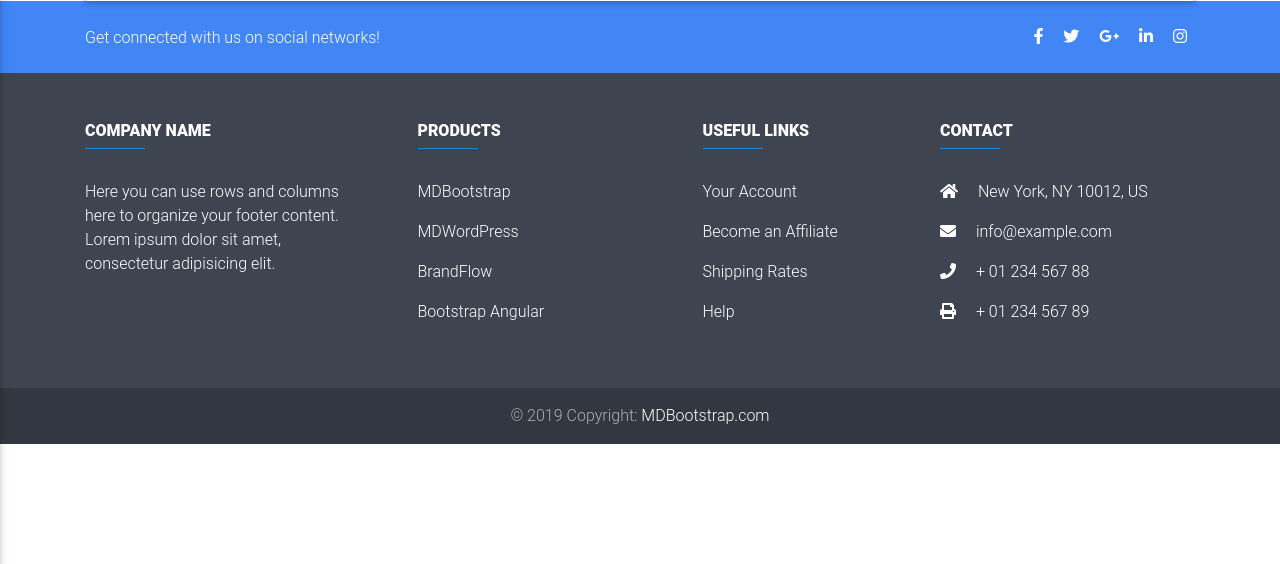
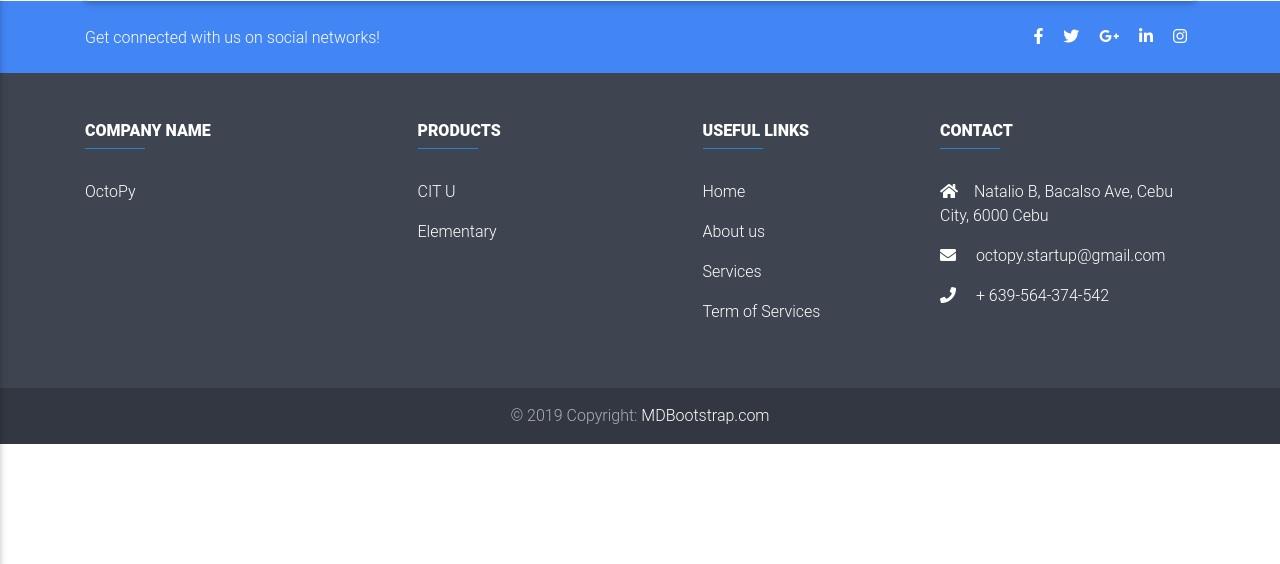
Before and after one commit to kaizerxcx/OctoPy-Web, a Django app: template OctoPy/user/templates/user/user.html in a window 1280 px wide. Shown: the part 200-764 px from the top of the page. Run offline with Django 3.2, Linux system fonts and the light colour scheme; the template is opened without the code that fills it, so the values that code supplies are empty; style sheets or scripts are compiled from the project's sources; some libraries are stand-ins or nearby versions.

Commit message:
Footer Update ang contact na part kay guba pa

```diff
--- a/OctoPy/user/templates/user/user.html
+++ b/OctoPy/user/templates/user/user.html
@@ -544,11 +544,7 @@
 
           <hr class="blue mb-4 mt-0 d-inline-block mx-auto" style="width: 60px;">
 
-          <p>Here you can use rows and columns here to organize your footer content. Lorem ipsum dolor sit amet,
-
-            consectetur
-
-            adipisicing elit.</p>
+          <p>OctoPy</p>
 
         </div>
         <!-- First column -->
@@ -566,27 +562,19 @@
 
           <p>
 
-            <a href="#!">MDBootstrap</a>
+            <a href="#!">CIT U</a>
 
           </p>
 
           <p>
 
-            <a href="#!">MDWordPress</a>
+            <a href="#!">Elementary</a>
 
           </p>
 
           <p>
 
-            <a href="#!">BrandFlow</a>
 
-          </p>
-
-          <p>
-
-            <a href="#!">Bootstrap Angular</a>
-
-          </p>
 
         </div>
         <!-- Second column -->
@@ -604,25 +592,25 @@
 
           <p>
 
-            <a href="#!">Your Account</a>
+            <a href="#!">Home</a>
 
           </p>
 
           <p>
 
-            <a href="#!">Become an Affiliate</a>
+            <a href="#!">About us</a>
 
           </p>
 
           <p>
 
-            <a href="#!">Shipping Rates</a>
+            <a href="#!">Services</a>
 
           </p>
 
           <p>
 
-            <a href="#!">Help</a>
+            <a href="#!">Term of Services</a>
 
           </p>
 
@@ -642,19 +630,15 @@
 
           <p>
 
-            <i class="fas fa-home mr-3"></i> New York, NY 10012, US</p>
+            <i class="fas fa-home mr-3"></i>Natalio B, Bacalso Ave, Cebu City, 6000 Cebu</p>
 
           <p>
 
-            <i class="fas fa-envelope mr-3"></i> info@example.com</p>
+            <i class="fas fa-envelope mr-3"></i> octopy.startup@gmail.com</p>
 
           <p>
 
-            <i class="fas fa-phone mr-3"></i> + 01 234 567 88</p>
-
-          <p>
-
-            <i class="fas fa-print mr-3"></i> + 01 234 567 89</p>
+            <i class="fas fa-phone mr-3"></i> + 639-564-374-542</p>
 
         </div>
         <!-- Fourth column -->
```
Also changed, not shown: OctoPy/administrator/templates/admin/admin.html (+19 -23 lines).
